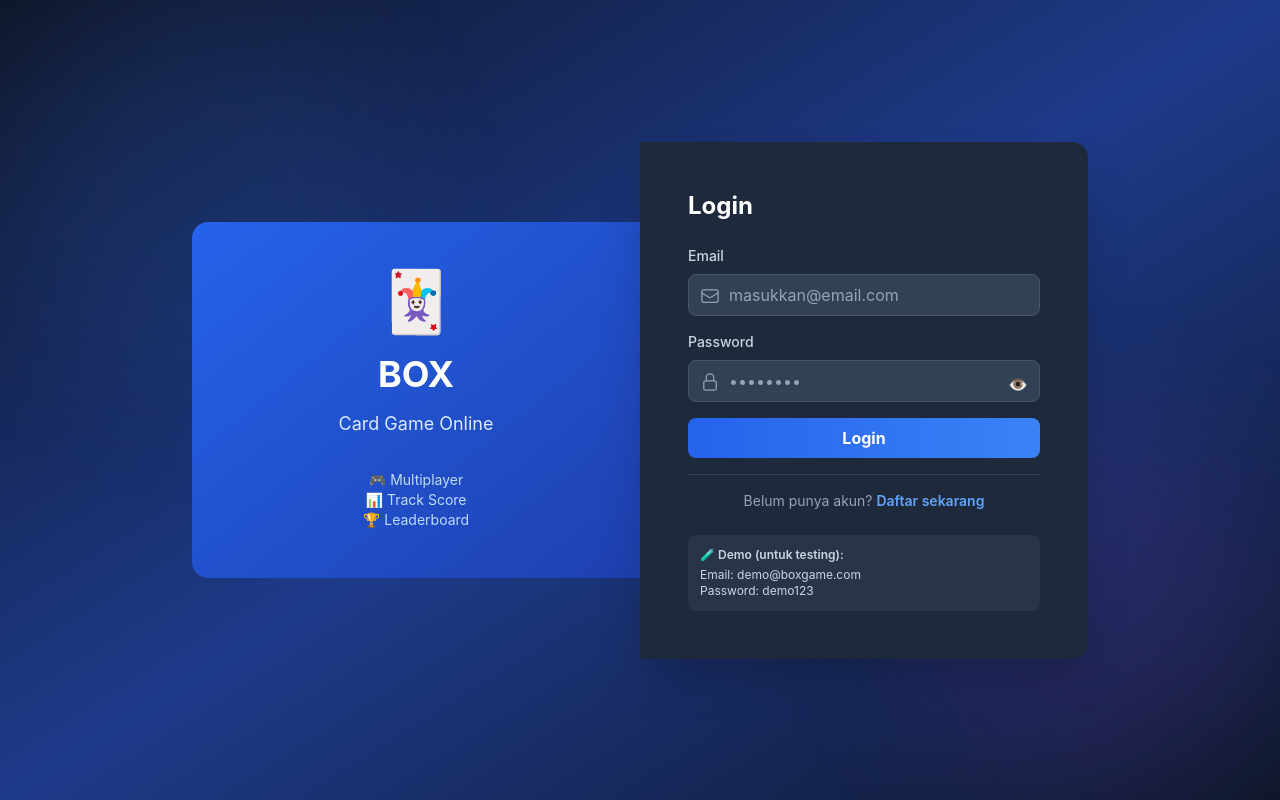
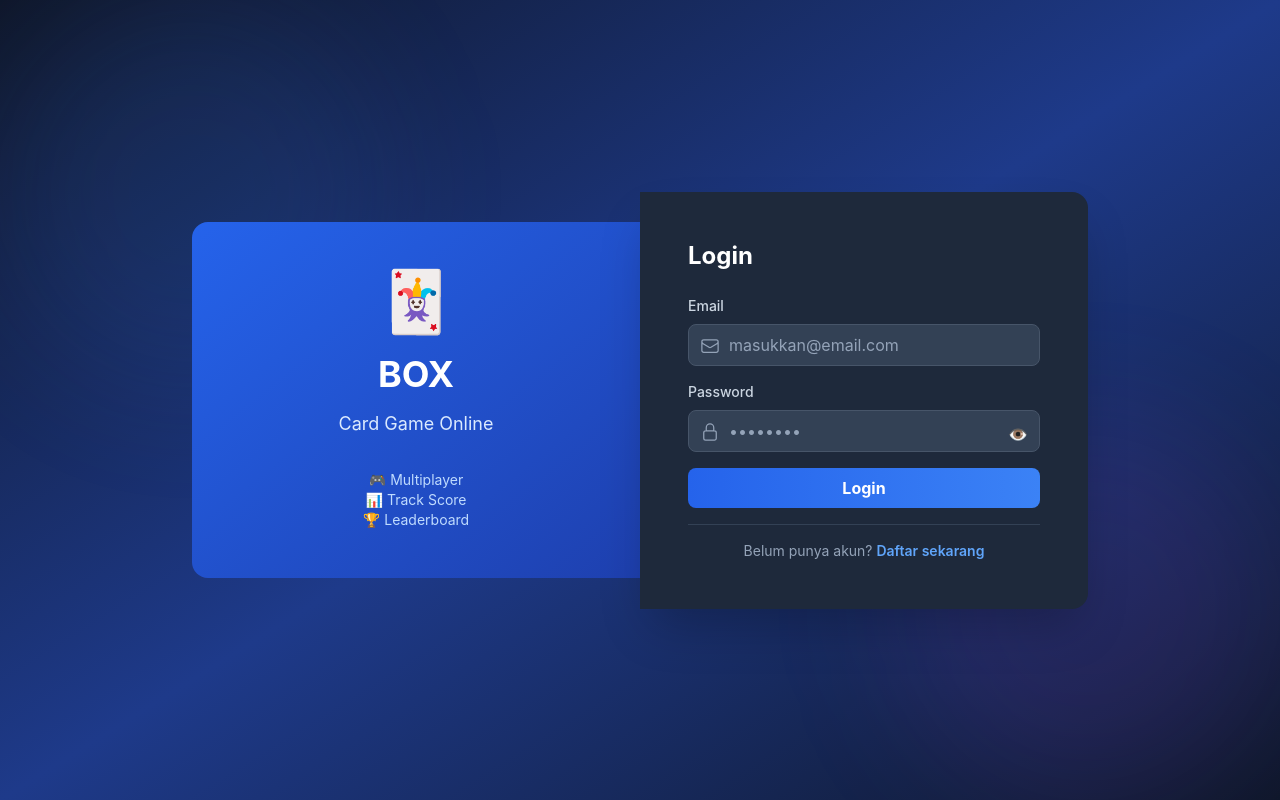
Before and after one commit to benediktuspiuskanyan2003/Box-Score, a React (Vite) app: page /login in a window 1280 px wide. Built offline with nearby package versions, Linux system fonts and the light colour scheme; no server answers.

Commit message:
hapus div demo di login

```diff
--- a/src/pages/LoginPage.jsx
+++ b/src/pages/LoginPage.jsx
@@ -130,13 +130,6 @@ export function LoginPage() {
                 </p>
               </div>
             </form>
-
-            {/* Demo credentials */}
-            <div className="mt-6 p-3 bg-slate-700/50 rounded-lg text-xs text-slate-300 hidden lg:block">
-              <p className="font-semibold mb-1">🧪 Demo (untuk testing):</p>
-              <p>Email: demo@boxgame.com</p>
-              <p>Password: demo123</p>
-            </div>
           </div>
         </div>
       </div>
```
